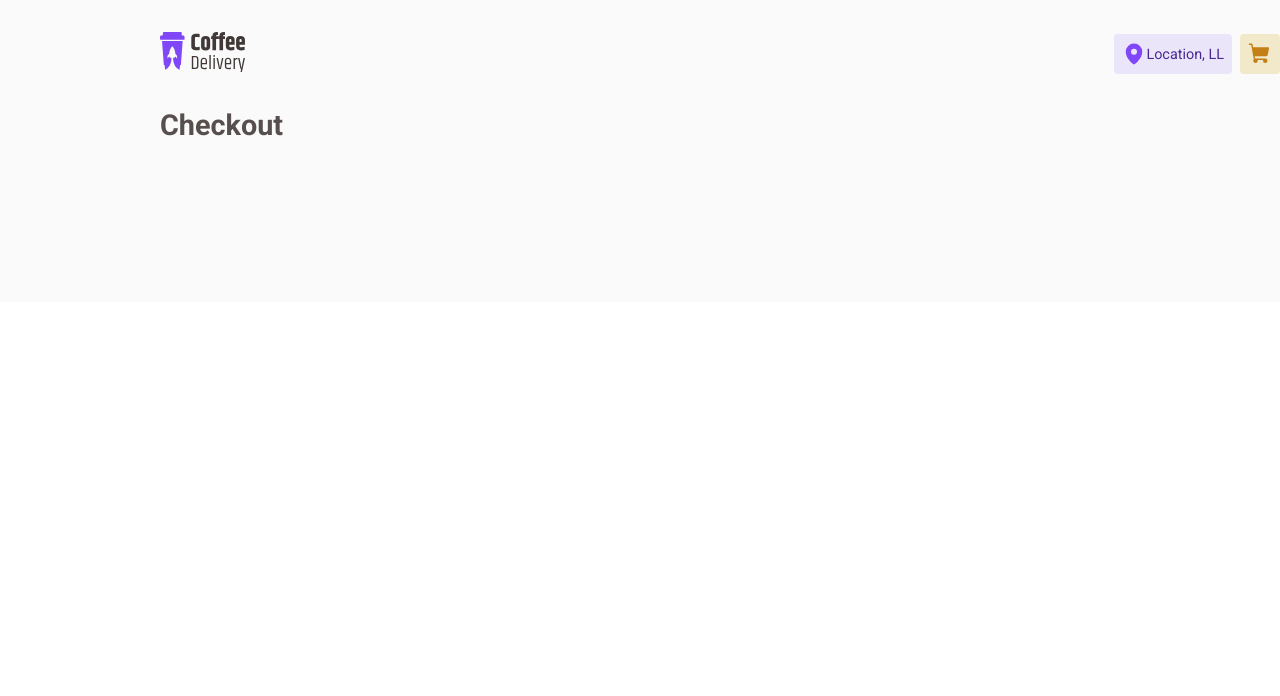
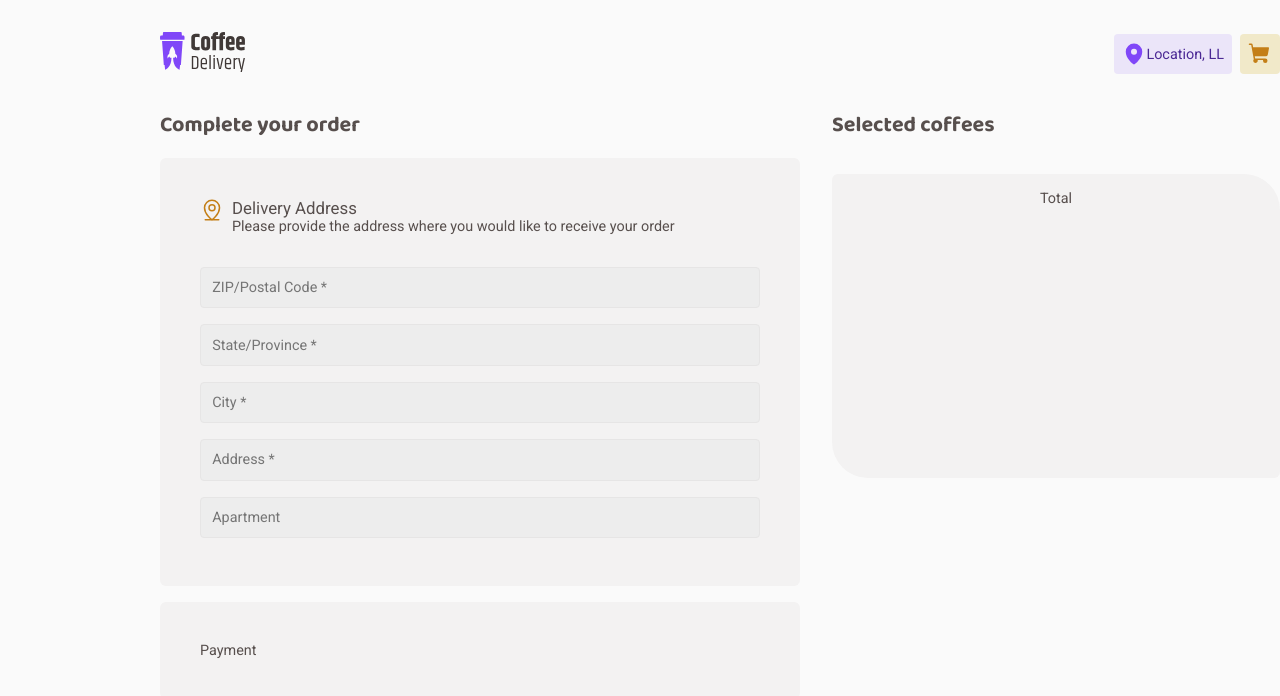
Before and after one commit to AlessandraMayumi/coffee-delivery, a React (Vite) app: page /checkout in a window 1280 px wide. Shown: the top 696 px of the page. Built offline with nearby package versions, Linux system fonts and the light colour scheme.

Commit message:
[css] checkout - delivery address

```diff
--- a/src/pages/Checkout/index.tsx
+++ b/src/pages/Checkout/index.tsx
@@ -1,5 +1,33 @@
+import { MapPinLine } from 'phosphor-react';
+import { CheckoutContainer, CompleteContainer, OrderContainer } from './styles';
+
 export function Checkout() {
   return (
-    <h1>Checkout</h1>
+    <CheckoutContainer>
+      <CompleteContainer>
+        <h2>Complete your order</h2>
+        <span>
+          <nav>
+            <i><MapPinLine size={24} /></i>
+            <div>
+              <h3>Delivery Address</h3>
+              <p>Please provide the address where you would like to receive your order</p>
+            </div>
+          </nav>
+          <form>
+            <input type='text' placeholder='ZIP/Postal Code *' />
+            <input type='text' placeholder='State/Province *' />
+            <input type='text' placeholder='City *' />
+            <input type='text' placeholder='Address *' />
+            <input type='text' placeholder='Apartment' />
+          </form>
+        </span>
+        <span>Payment</span>
+      </CompleteContainer>
+      <OrderContainer>
+        <h2>Selected coffees</h2>
+        <span>Total</span>
+      </OrderContainer>
+    </CheckoutContainer>
   );
 }
--- /dev/null
+++ b/src/pages/Checkout/styles.ts
@@ -0,0 +1,77 @@
+import styled from 'styled-components';
+
+export const CheckoutContainer = styled.div`
+  display: flex;
+  justify-content: space-between;
+  gap: 2rem;
+`;
+
+export const CompleteContainer = styled.div`
+  display: flex;
+  flex-direction: column;
+  gap: 1rem;
+
+  span {
+    display: flex;
+    flex-direction: column;
+    align-items: baseline;
+    justify-content: space-between;
+
+    width: 40rem;
+    border-radius: 6px;
+    padding: 2.5rem;
+
+    background: ${props => props.theme['base-card']};
+
+    h3 {
+      font-weight: normal;
+    }
+
+    nav {
+      display: flex;
+      flex-direction: row;
+      margin-bottom: 1.5rem;
+      gap: .5rem;
+
+      i {
+        color: ${props => props.theme['yellow-dark']};
+      }
+    }
+
+    form {
+      input {
+        background: ${props => props.theme['base-input']};
+
+        width: 100%;
+        margin: .5rem 0;
+        padding: .7rem;
+        border-radius: 4px;
+        border: 1px solid ${props => props.theme['base-button']};
+
+        &:focus-visible {
+            border: 1px solid ${props => props.theme['yellow-dark']};
+        }
+      }
+    }
+  }
+`;
+
+export const OrderContainer = styled.div`
+  display: flex;
+  flex-direction: column;
+  gap: 2rem;
+
+  span {
+    display: flex;
+    flex-direction: column;
+    align-items: center;
+    justify-content: space-between;
+
+    width: 28rem;
+    height: 19rem;
+    padding: 1rem;
+    border-radius: 6px 36px 6px 36px;
+
+    background: ${props => props.theme['base-card']};
+  }
+`;
--- a/src/pages/Home/ProductCard/styles.ts
+++ b/src/pages/Home/ProductCard/styles.ts
@@ -19,10 +19,6 @@ export const ItemContainer = styled.div`
         width: 7.5rem;
         height: 7.5rem;
         margin-top: -2rem;
-    }
-    h2 {
-        color: ${props => props.theme['base-subitle']};
-        font-family: 'Baloo 2';
     }
     p {
         color: ${props => props.theme['base-label']};;
@@ -53,7 +49,7 @@ export const TagContainer = styled.div`
     gap: .5rem;
 
     h3 {
-        color: ${props => props.theme['yellow-dark']};;
+        color: ${props => props.theme['yellow-dark']};
         background: ${props => props.theme['yellow-light']};
         padding: .3rem;
         border-radius: 6px;
--- a/src/styles/global.ts
+++ b/src/styles/global.ts
@@ -18,4 +18,8 @@ export const GlobalStyle = createGlobalStyle`
     font-weight: 400;
     font-size: .9rem;
   }
+  h2 {
+    color: ${props => props.theme['base-subitle']};
+    font-family: 'Baloo 2';
+  }
 `;
```
Also changed, not shown: 1 other file (tests, documents, lock files or other folders).
